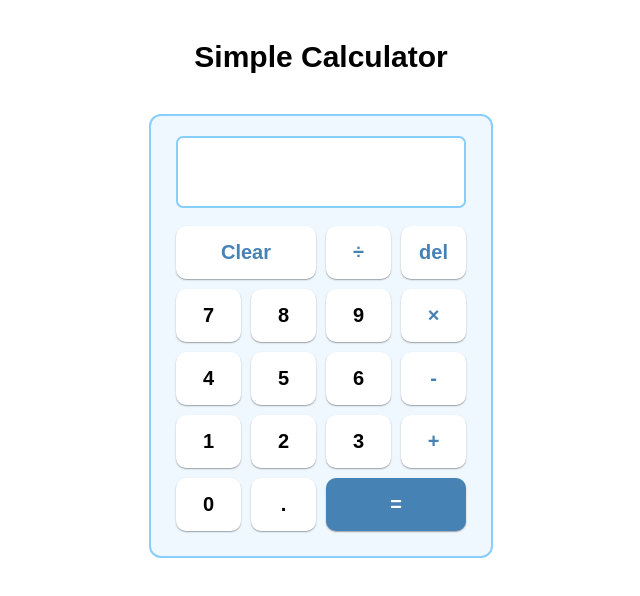
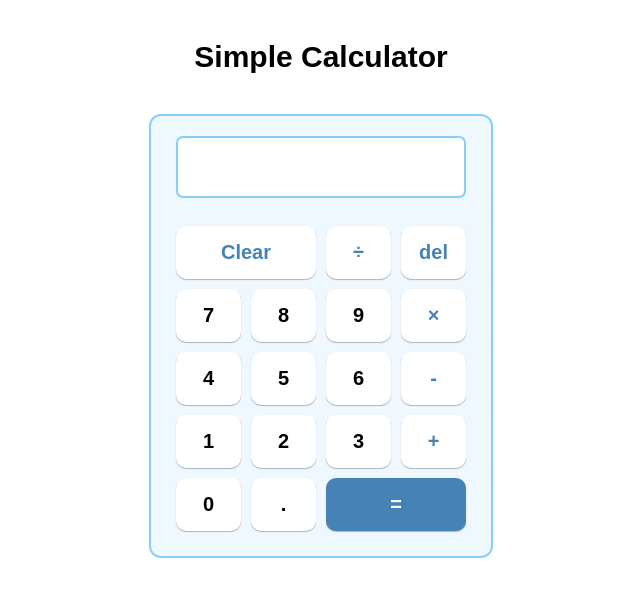
Before and after one commit to miyoko-shimura/react-app-test, a React (Vite) app: page / in a window 1280 px wide. Shown: the top 596 px of the page, without its empty margins (319-959 px from the left). Built offline with nearby package versions, Linux system fonts and the light colour scheme; a web font is replaced by a local one.

Commit message:
Update App.css

```diff
--- a/src/App.css
+++ b/src/App.css
@@ -41,7 +41,7 @@ h1 {
 
 .screen input {
   width: 270px;
-  height: 60px;
+  height: 50px;
   padding: 8px 8px 0 8px;
   border-radius: 7px;
   border: 2px solid #87cefa; /* スカイブルー */
@@ -64,7 +64,7 @@ button {
   padding: 15px;
   border: none;
   border-radius: 10px;
-  box-shadow: 0 1px 1px 0 rgba(0, 0, 0, 0.2), 0 1px 2px 0 rgba(0, 0, 0, 0.19);
+  box-shadow: 0 0.7px 0.7px 0 rgba(0, 0, 0, 0.2), 0 0.7px 1.2px 0 rgba(0, 0, 0, 0.19);
   font-size: 20px;
   font-weight: 600;
   cursor: pointer;
```
